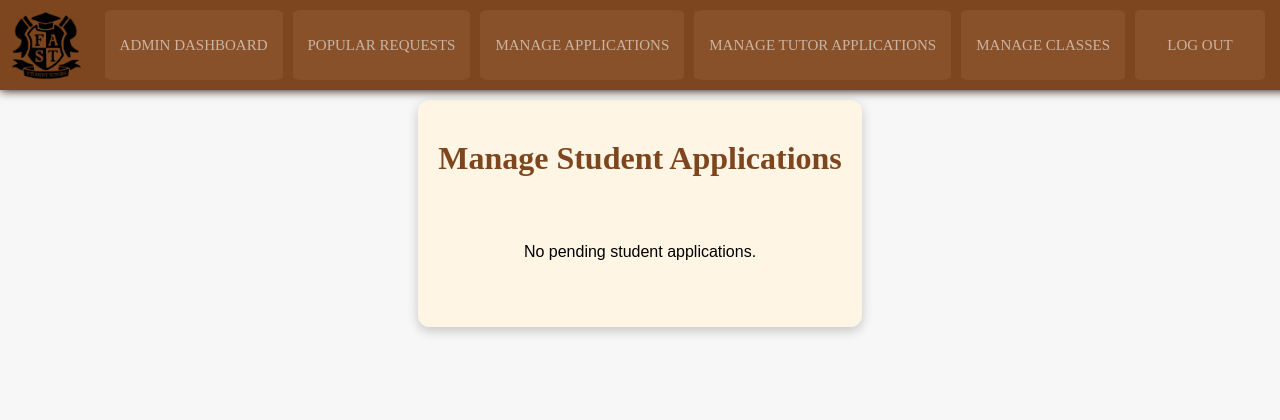
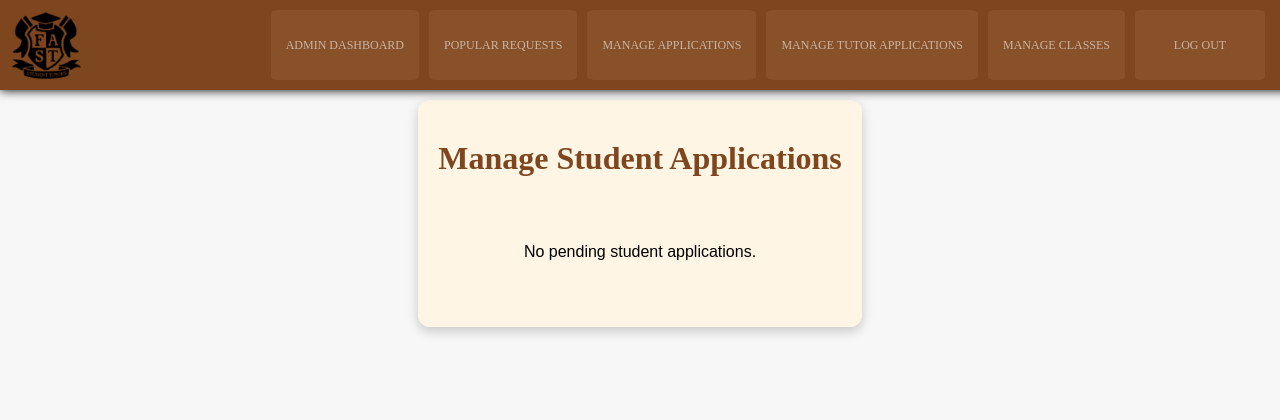
Before and after one commit to Smiling-Owl/FAST_FINAL, a PHP site: page /admin/manage_applications.php in a window 1280 px wide. Shown: the top 420 px of the page. Run offline with PHP 8.4, Linux system fonts and the light colour scheme; the visitor is signed in with stand-in values (Sample User, id 1); data that the repository does not hold is empty.

Commit message:
Update manage_applications.css

```diff
--- a/admin/styles/manage_applications.css
+++ b/admin/styles/manage_applications.css
@@ -63,7 +63,7 @@ body {
 .navigation-bar li a {
     transition: transform 0.5s;
     color: #F4F4F4;
-    font-size: 15px;
+    font-size: 12px;
     font-family: 'Oswald';
     text-decoration: none; /* Remove underline from links */
     line-height: 70px; /* Vertically center text inside the link */
@@ -73,7 +73,7 @@ body {
 
 .navigation-bar li a:hover {
     opacity: 1; /* Full opacity on hover */
-    font-size: 18px;
+    font-size: 16px;
 }
 
 .navigation-bar img {
```
